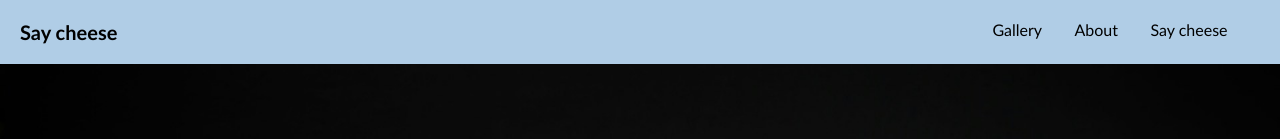
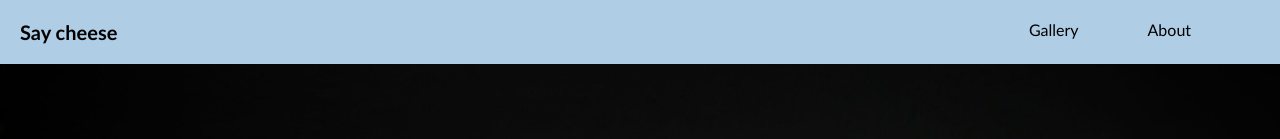
Before and after one commit to RixRax1/Dag-2, a plain HTML site: page index.html in a window 1280 px wide. Shown: the top 139 px of the page. Drawn offline with Linux system fonts and the light colour scheme.

Commit message:
nav changes

```diff
--- a/index.html
+++ b/index.html
@@ -14,7 +14,6 @@
           <ul>
             <li><a href="#">Gallery</a></li>
             <li><a href="#">About</a></li>
-            <li><a href="#">Say cheese</a></li>
           </ul>
         </div>
       </nav>
```
